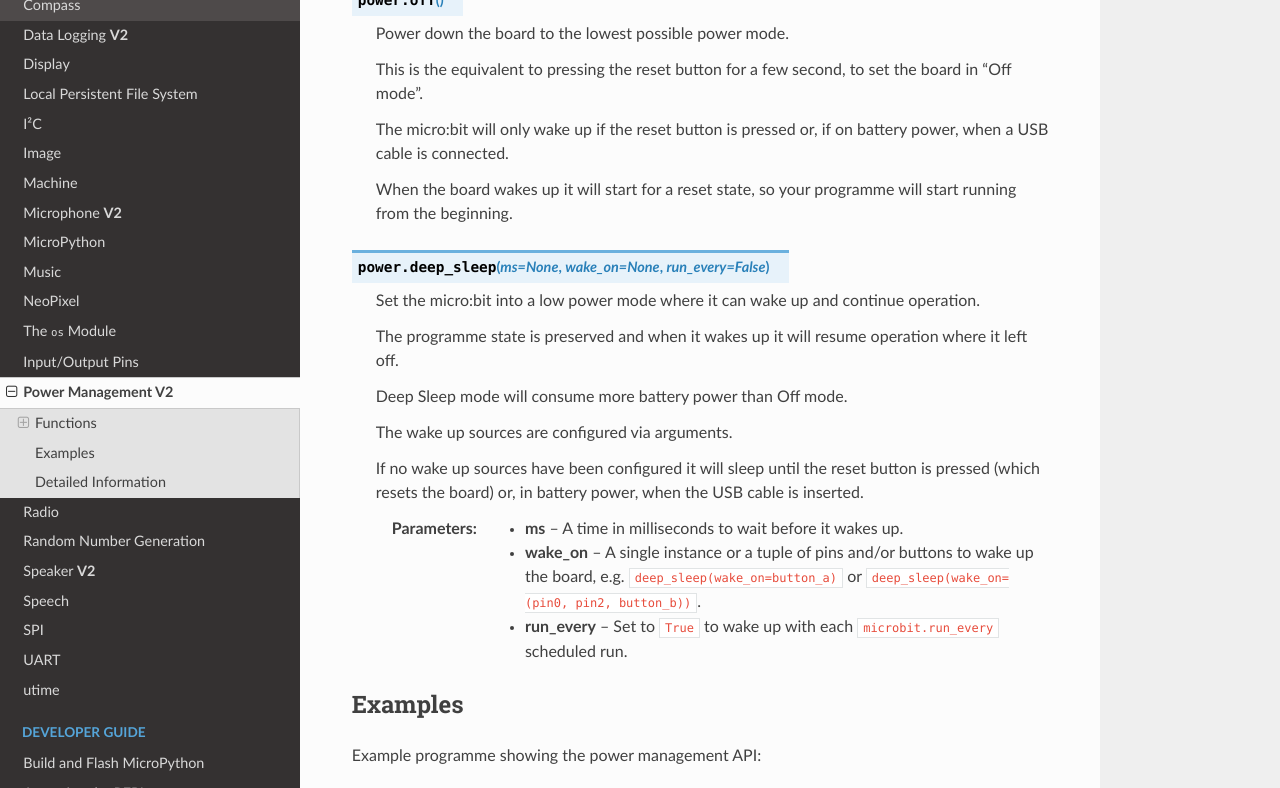
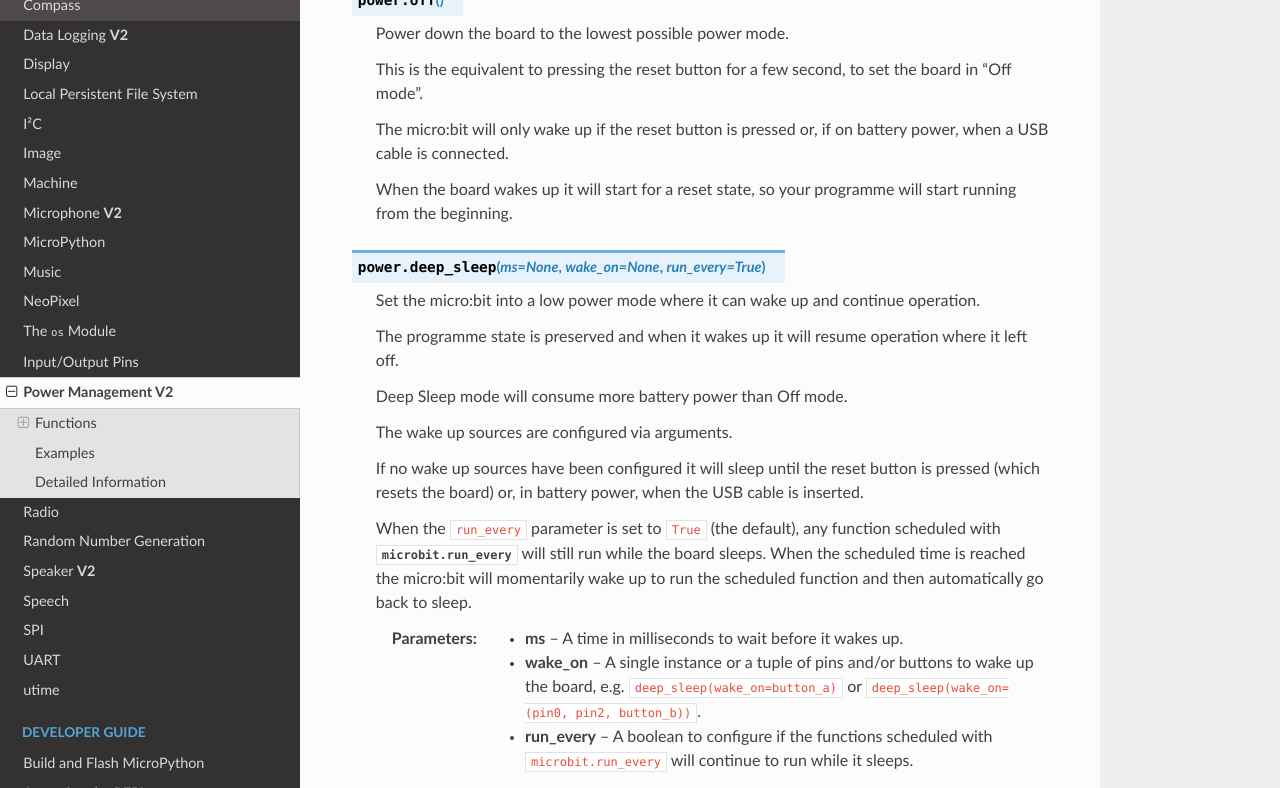
Before and after one commit to bbcmicrobit/micropython, a Sphinx documentation site: the page built from docs/power.rst, in a window 1280 px wide and 900 px high, scrolled down 545 px, cut to the strip 0-788 px from the top of the window. Built offline with Sphinx 7.4.7 and the Read the Docs theme 2.0.0, drawn with Linux system fonts in a browser that asks for light colours; pages that are not in the unit, such as notebooks, are missing from menus.

Commit message:
docs: Update Power Mgm to change run_every behaviour.
From waking up the board when the next function is scheduled, to
allow the scheduled functions to continue running indefinitely
while the boards sleeps.

```diff
--- a/docs/power.rst
+++ b/docs/power.rst
@@ -37,7 +37,7 @@
     will start running from the beginning.
 
 
-.. py:function:: deep_sleep(ms=None, wake_on=None, run_every=False)
+.. py:function:: deep_sleep(ms=None, wake_on=None, run_every=True)
 
     Set the micro:bit into a low power mode where it can wake up and continue
     operation.
@@ -53,12 +53,18 @@
     button is pressed (which resets the board) or, in battery power,
     when the USB cable is inserted.
 
+    When the ``run_every`` parameter is set to ``True`` (the default), any
+    function scheduled with :py:meth:`microbit.run_every<microbit.run_every>`
+    will still run while the board sleeps. When the scheduled time is reached
+    the micro:bit will momentarily wake up to run the scheduled function
+    and then automatically go back to sleep.
+
     :param ms: A time in milliseconds to wait before it wakes up.
     :param wake_on: A single instance or a tuple of pins and/or buttons to
         wake up the board, e.g. ``deep_sleep(wake_on=button_a)`` or
         ``deep_sleep(wake_on=(pin0, pin2, button_b))``.
-    :param run_every: Set to ``True`` to wake up with each
-        ``microbit.run_every`` scheduled run.
+    :param run_every: A boolean to configure if the functions scheduled with
+        ``microbit.run_every`` will continue to run while it sleeps.
 
 Examples
 ========
```
Also changed, not shown: 1 other file.
